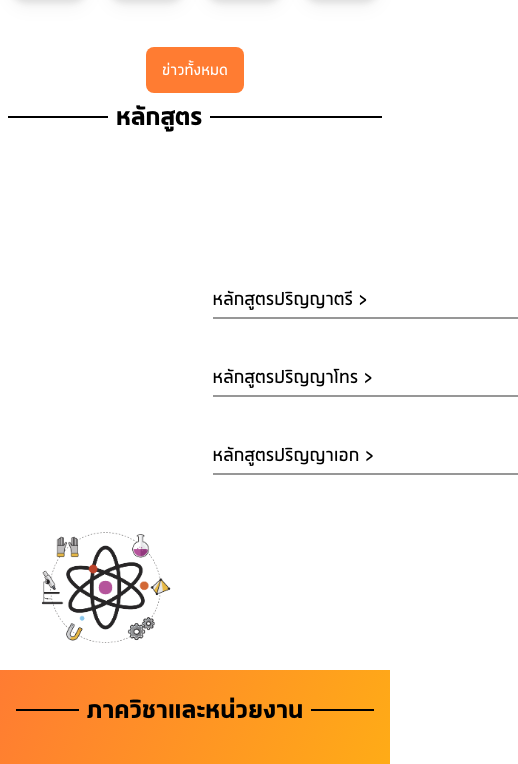
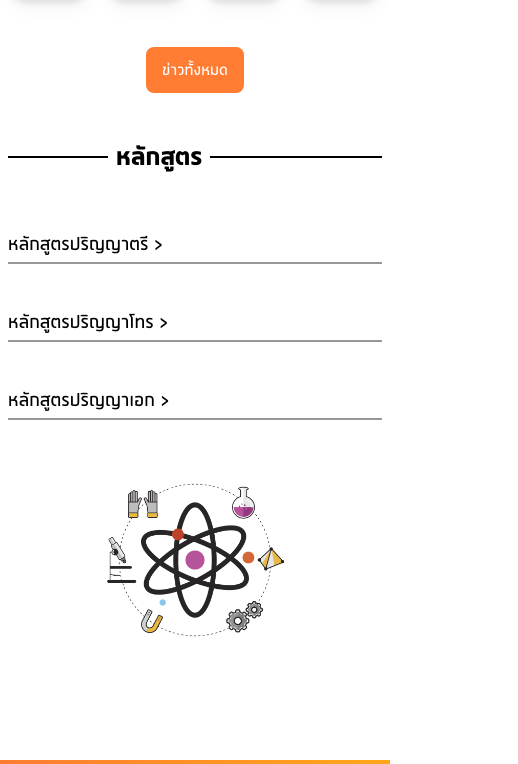
Before and after one commit to Yayawak/web-more-backup, a Next.js app: page / in a window 390 px wide. Shown: the part 1656-2420 px from the top of the page, 518 px wide, since content can reach past the window. Built offline with nearby package versions, Linux system fonts and the light colour scheme.

Commit message:
fix: Add responsive to programs section

```diff
--- a/pages/index.tsx
+++ b/pages/index.tsx
@@ -99,13 +99,10 @@ const Home: NextPage = () => {
       </Container>
 
       {/* Programs */}
-      <Container>
+      <Container className="mt-8">
         <SectionTitle>หลักสูตร</SectionTitle>
-      </Container>
-      <div className="w-10/12 mx-auto">
-        <div className="flex flex-wrap">
-          <div>
-            <ul className="ml-36 mt-28">
+        <div className="flex flex-wrap justify-center mt-9 mb-20">
+          <ul className="w-full sm:w-[305px] sm:mr-auto">
             {programItems.map((item, index) => {
               return (
                 <li key={index} className="mb-8">
@@ -114,17 +111,16 @@ const Home: NextPage = () => {
                       {item.title + ` >`}
                     </a>
                   </Link>
-                    <div className="border border-[#979797] w-[305px]" />
+                  <div className="border border-[#979797] sm:w-[305px]" />
                 </li>
               )
             })}
           </ul>
-          </div>
-          <div className="ml-auto mr-36">
-            <Image src={atomLogo} alt="Atom logo" width={391} height={391} />
+          <div className="w-[200px] h-[200px] relative lg:mr-14">
+            <Image src={atomLogo} alt="Atom logo" layout="fill" objectFit="contain" />
           </div>
         </div>
-      </div>
+      </Container>
 
       {/* Departments */}
       <div className="bg-gradient-to-br from-[#ff7c32] to-[#ffd200]">
@@ -132,7 +128,7 @@ const Home: NextPage = () => {
           <Container className="mb-[32px]">
             <SectionTitle>ภาควิชาและหน่วยงาน</SectionTitle>
           </Container>
-          <div className="flex flex-col justify-center lg:flex-row">
+          <div className="flex flex-col justify-center lg:flex-row mt-20">
             <ul className="flex flex-wrap justify-center lg:grid lg:grid-cols-3 lg:w-[600px] lg:mr-auto">
               {departmentItems.map((item, index) => {
                 return (
```
Lines whose indentation alone changed are shown as unchanged.
